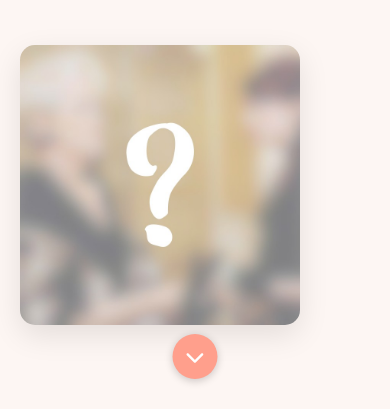
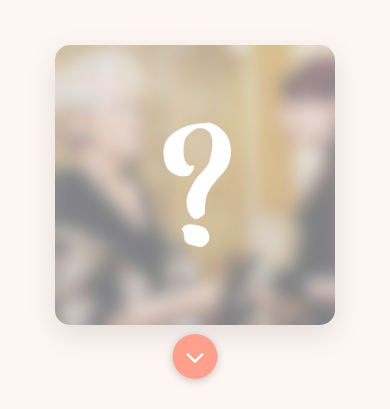
Before and after one commit to cc26-design/my-landing-page, a plain HTML site: page index.html in a window 390 px wide. Shown: the part 435-844 px from the top of the page. Drawn offline with nearby package versions, Linux system fonts and the light colour scheme.

Commit message:
Add files via upload

```diff
--- a/styles.css
+++ b/styles.css
@@ -379,14 +379,21 @@ body {
   #quiz-page .quiz-content { order: 1; }
   #quiz-page .quiz-image-style { order: 2; margin-top: 18px; }
 
-  #quiz-page .quiz-image-style {
-   display: flex;
-   justify-content: center;
+  /* 讓整個區塊水平置中（最關鍵） */
+  #quiz-page .quiz-layout{
+   align-items: center;
  }
 
-  #quiz-page .quiz-image-style img {
+  /* 覆蓋原本 justify-self:start，並讓圖片框置中 */
+  #quiz-page .quiz-image-style{
+   justify-self: auto;
+   margin-left: auto;
+   margin-right: auto;
+ }
+
+  /* 確保圖片本身不會有奇怪的 inline 空隙 */
+  #quiz-page .quiz-image-style img{
    display: block;
-   margin: 0 auto;
  }
 
   /* ✅ 2) 第一頁標題：保持兩排（用原本 <br>），但第二排不要再被擠成兩行 */
```
